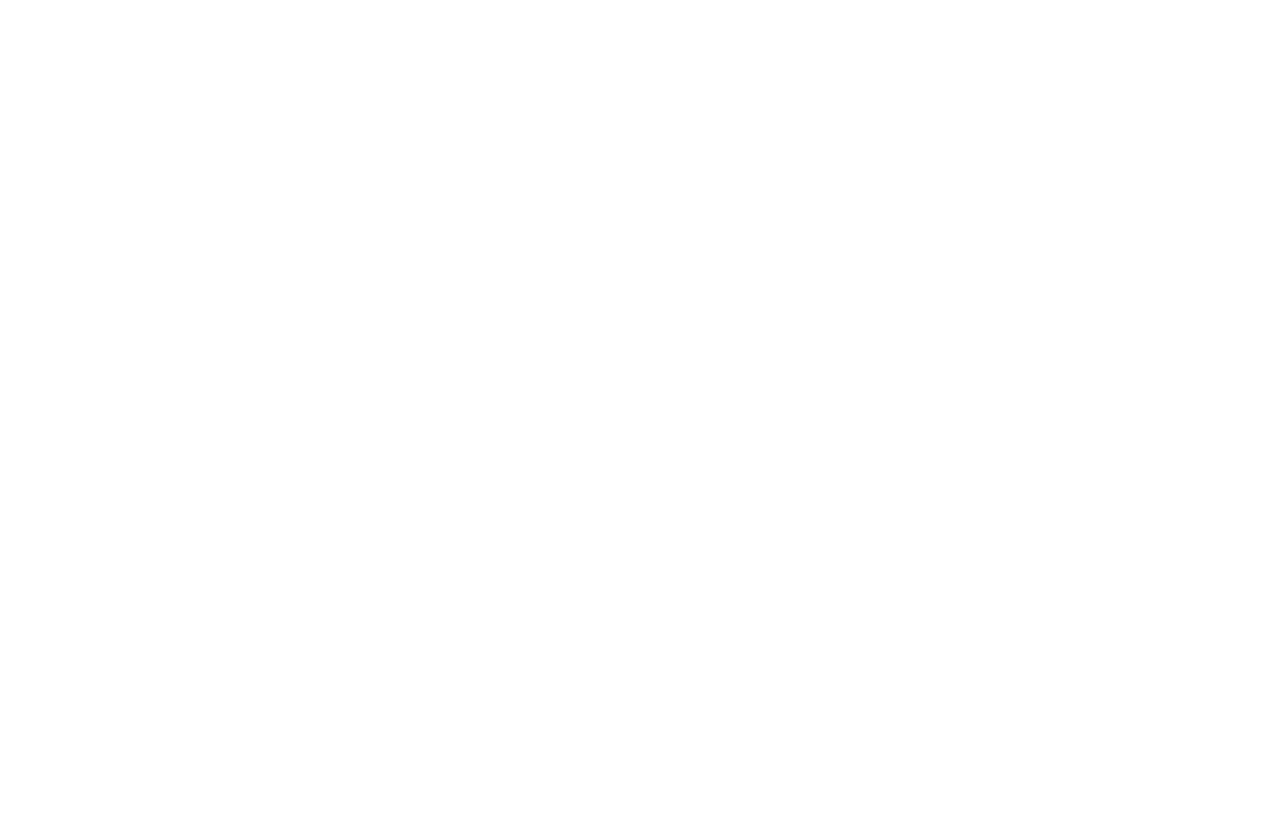
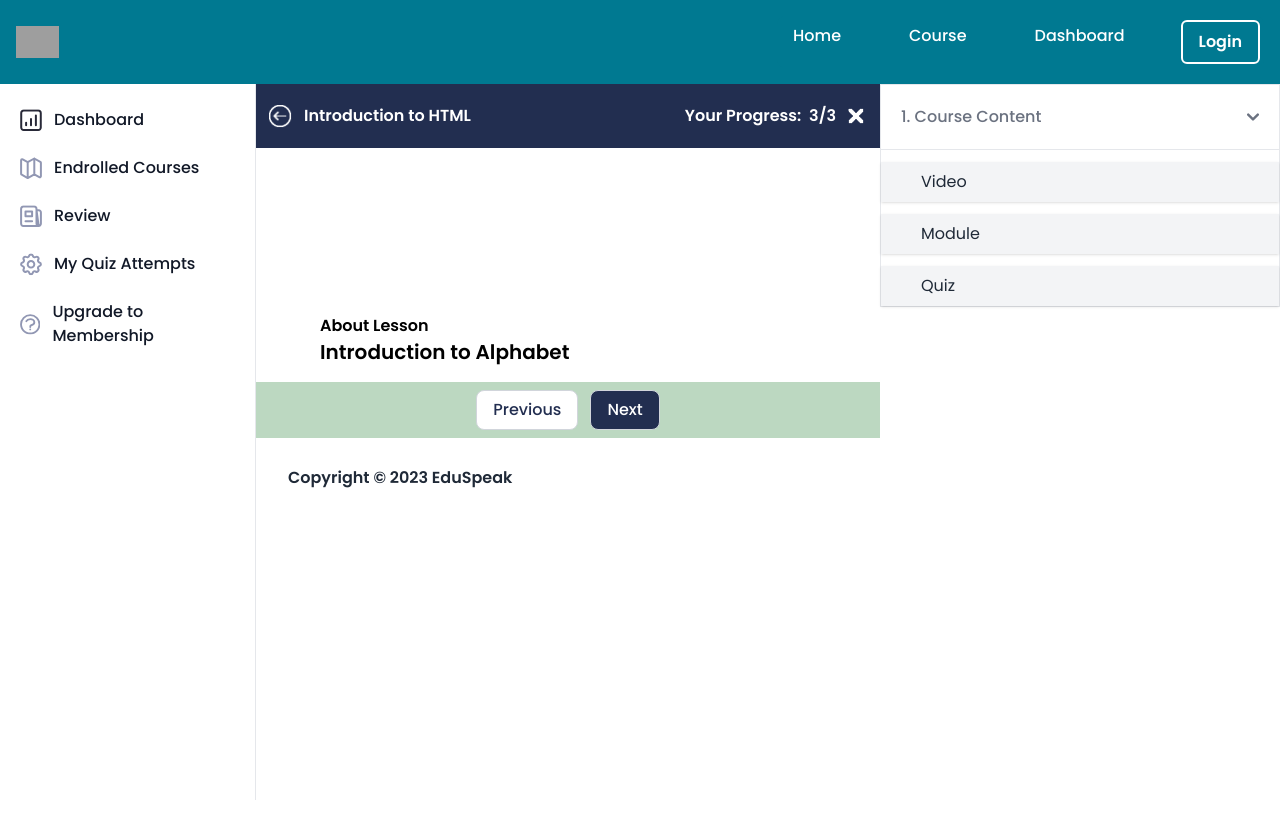
Before and after one commit to eduspeak/eduspeak-frontend, a React (Create React App) app: page /modul/modul in a window 1280 px wide. Before the commit this address had no page. Shown: the top 838 px of the page. Before the commit the page ends 800 px from the top, so only its background shows below. Built offline with nearby package versions, Linux system fonts and the light colour scheme; grey boxes are pictures that could not be loaded.

Commit message:
modul pdf

```diff
--- a/package.json
+++ b/package.json
@@ -16,6 +16,7 @@
     "react": "^18.2.0",
     "react-dom": "^18.2.0",
     "react-modal": "^3.16.1",
+    "react-pdf": "^7.3.3",
     "react-rating-star-with-type": "^1.2.1",
     "react-router-dom": "^6.11.2",
     "react-scripts": "5.0.1",
--- a/src/App.js
+++ b/src/App.js
@@ -15,7 +15,8 @@
 import Upgrade from "./pages/menuDashboard/upgradeMembership";
 import MenuCourse from "./pages/menuCourse";
 import Detail from "./pages/menuDetailCourses";
-import Modul from "./pages/modul/modulVideo";
+import Modulvideo from "./pages/modul/modulVideo";
+import Modul from "./pages/modul/modul";
 
 function App() {
   return (
@@ -31,7 +32,8 @@
         {/* Ayyas */}
         <Route path="/dashboard/history" element={<History />} />
         <Route path="/dashboard/enrolled" element={<Enrolled />} />
-        <Route path="/modul/video" element={<Modul />} />
+        <Route path="/modul/video" element={<Modulvideo />} />
+        <Route path="/modul/modul" element={<Modul />} />
         {/* nurul */}
         <Route path="/dashboard/upgrade" element={<Upgrade />} />
         <Route path="/menuCourse" element={<MenuCourse />} />
--- /dev/null
+++ b/src/pages/modul/modul.js
@@ -0,0 +1,69 @@
+import React from "react";
+
+import Navbar from "../../components/Navbar";
+import Sidebar from "../../components/Sidebar";
+import SidebarModul from "../../components/Sidebar/sidebarModul";
+
+import btnCancel from "../../assets/gambar/cancel.png";
+import btnBack from "../../assets/gambar/back.png";
+import pdfFile from "../../assets/pdf/kosakata.pdf";
+
+const Modul = () => {
+  return (
+    <div>
+      <div>
+        <Navbar />
+        <Sidebar />
+        <div className="sm:ml-64 bg-white h-screen grid grid-cols-[1fr_400px]">
+          <div className="flex flex-col">
+            <div className="grid grid-cols-2 h-16 content-center bg-[#222E50] p-3">
+              <div className="flex flex-row text-white font-semibold">
+                <div className="cursor-pointer">
+                  <img className="w-6 h-6" src={btnBack} alt="back" />
+                </div>
+                <div className="ml-3">Introduction to HTML</div>
+              </div>
+              <div className="flex flex-row justify-end text-white font-semibold">
+                <div className="mr-2">
+                  Your Progress: <span className="ml-1">3/3</span>
+                </div>
+                <div className="cursor-pointer">
+                  <img className="w-6 h-6" src={btnCancel} alt="" />
+                </div>
+              </div>
+            </div>
+
+            {/* content */}
+            <div className="flex justify-center pdf-container">
+              <iframe title="PDF Viewer" src={pdfFile} className="w-full h-full" />
+            </div>
+
+            <div className="flex flex-col text-black font-semibold mx-16 py-4">
+              <div className="">About Lesson</div>
+              <div className="text-xl">Introduction to Alphabet</div>
+            </div>
+
+            <div className="w-full h-14 bg-[#BCD8C1] grid grid-cols-1 place-items-center content-center">
+              <div class="flex">
+                <button class="flex items-center justify-center px-4 h-10 text-base font-medium text-[#222E50] bg-white border border-gray-300 rounded-lg hover:bg-gray-100 hover:text-gray-700 dark:bg-gray-800 dark:border-gray-700 dark:text-gray-400 dark:hover:bg-gray-700 dark:hover:text-white">
+                  Previous
+                </button>
+
+                <button class="flex items-center justify-center px-4 h-10 ml-3 text-base font-medium text-white bg-[#222E50] border border-gray-300 rounded-lg hover:bg-gray-100 hover:text-gray-700 dark:bg-gray-800 dark:border-gray-700 dark:text-gray-400 dark:hover:bg-gray-700 dark:hover:text-white">
+                  Next
+                </button>
+              </div>
+            </div>
+
+            <div className="h-20 grid grid-cols-1 content-center font-semibold pl-8">
+              Copyright &copy; 2023 EduSpeak
+            </div>
+          </div>
+          <SidebarModul />
+        </div>
+      </div>
+    </div>
+  );
+};
+
+export default Modul;
--- a/src/pages/modul/modulVideo.js
+++ b/src/pages/modul/modulVideo.js
@@ -5,7 +5,7 @@
 import btnCancel from "../../assets/gambar/cancel.png";
 import btnBack from "../../assets/gambar/back.png";
 
-function Modul() {
+function Modulv() {
   return (
     <div>
       <div>
@@ -69,4 +69,4 @@
   );
 }
 
-export default Modul;
+export default Modulv;
```
Also changed, not shown: 2 other files (tests, documents, lock files or other folders).
